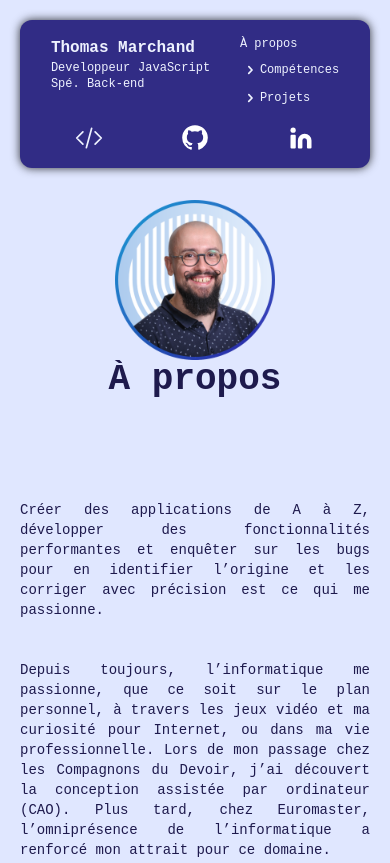
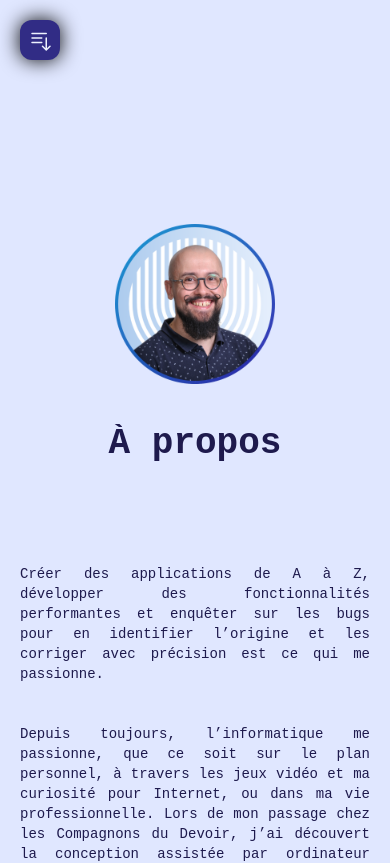
Before and after one commit to ThomMarchand/portfolio, a Next.js app: page / in a window 390 px wide. Shown: the top 863 px of the page. Built offline with nearby package versions, Linux system fonts and the light colour scheme.

Commit message:
feat(main): added dynamic navbar

```diff
--- /dev/null
+++ b/app/components/atoms/ToggleNavbar.tsx
@@ -0,0 +1,9 @@
+"use client";
+
+// import { useState } from "react";
+
+export default function ToggleNavbar() {
+  // const [openNavbar, setOpenNavbar] = useState(false);
+
+  return <button>{}</button>;
+}
--- /dev/null
+++ b/app/components/atoms/icons/IconBarsArrowDown.tsx
@@ -0,0 +1,16 @@
+export default function IconBarsArrowDown() {
+  return (
+    <svg
+      xmlns="http://www.w3.org/2000/svg"
+      viewBox="0 0 24 24"
+      fill="currentColor"
+      className="size-6"
+    >
+      <path
+        fillRule="evenodd"
+        d="M2.25 4.5A.75.75 0 0 1 3 3.75h14.25a.75.75 0 0 1 0 1.5H3a.75.75 0 0 1-.75-.75Zm0 4.5A.75.75 0 0 1 3 8.25h9.75a.75.75 0 0 1 0 1.5H3A.75.75 0 0 1 2.25 9Zm15-.75A.75.75 0 0 1 18 9v10.19l2.47-2.47a.75.75 0 1 1 1.06 1.06l-3.75 3.75a.75.75 0 0 1-1.06 0l-3.75-3.75a.75.75 0 1 1 1.06-1.06l2.47 2.47V9a.75.75 0 0 1 .75-.75Zm-15 5.25a.75.75 0 0 1 .75-.75h9.75a.75.75 0 0 1 0 1.5H3a.75.75 0 0 1-.75-.75Z"
+        clipRule="evenodd"
+      />
+    </svg>
+  );
+}
--- /dev/null
+++ b/app/components/atoms/icons/IconBarsArrowUp.tsx
@@ -0,0 +1,16 @@
+export default function IconBarsArrowUp() {
+  return (
+    <svg
+      xmlns="http://www.w3.org/2000/svg"
+      viewBox="0 0 24 24"
+      fill="currentColor"
+      className="size-6"
+    >
+      <path
+        fillRule="evenodd"
+        d="M2.25 4.5A.75.75 0 0 1 3 3.75h14.25a.75.75 0 0 1 0 1.5H3a.75.75 0 0 1-.75-.75Zm14.47 3.97a.75.75 0 0 1 1.06 0l3.75 3.75a.75.75 0 1 1-1.06 1.06L18 10.81V21a.75.75 0 0 1-1.5 0V10.81l-2.47 2.47a.75.75 0 1 1-1.06-1.06l3.75-3.75ZM2.25 9A.75.75 0 0 1 3 8.25h9.75a.75.75 0 0 1 0 1.5H3A.75.75 0 0 1 2.25 9Zm0 4.5a.75.75 0 0 1 .75-.75h5.25a.75.75 0 0 1 0 1.5H3a.75.75 0 0 1-.75-.75Z"
+        clipRule="evenodd"
+      />
+    </svg>
+  );
+}
--- a/app/components/atoms/icons/IconCode.tsx
+++ b/app/components/atoms/icons/IconCode.tsx
@@ -6,7 +6,7 @@ export default function IconeCode() {
       viewBox="0 0 24 24"
       strokeWidth="1.5"
       stroke="currentColor"
-      className="h-7 w-7 1xs:h-10 1xs:w-10 xl:h-20 xl:w-20"
+      className="h-7 w-7 1xs:h-10 1xs:w-10 xl:h-13 xl:w-13"
     >
       <path
         strokeLinecap="round"
--- a/app/components/atoms/icons/IconGitHub.tsx
+++ b/app/components/atoms/icons/IconGitHub.tsx
@@ -4,7 +4,7 @@ export default function IconGitHub() {
       <svg
         xmlns="http://www.w3.org/2000/svg"
         viewBox="0 0 24 24"
-        className="fill-white h-7 w-7 1xs:h-10 1xs:w-10 xl:h-20 xl:w-20"
+        className="fill-white h-7 w-7 1xs:h-10 1xs:w-10 xl:h-13 xl:w-13"
       >
         <g data-name="Layer 2">
           <rect
--- a/app/components/atoms/icons/IconLinkedin.tsx
+++ b/app/components/atoms/icons/IconLinkedin.tsx
@@ -4,7 +4,7 @@ export default function IconLinkedin() {
       <svg
         xmlns="http://www.w3.org/2000/svg"
         viewBox="0 0 24 24"
-        className="fill-white h-7 w-7 1xs:h-10 1xs:w-10 xl:h-20 xl:w-20"
+        className="fill-white h-7 w-7 1xs:h-10 1xs:w-10 xl:h-13 xl:w-13"
       >
         <g data-name="Layer 2">
           <g data-name="linkedin">
--- a/app/components/molecules/AnchorNavigation.tsx
+++ b/app/components/molecules/AnchorNavigation.tsx
@@ -44,7 +44,9 @@ export default function AnchorNavigation() {
 
   return (
     <div className="cursor-pointer flex flex-col text-xs gap-2 sm:text-sm lg:pl-3 xl:gap-6 xl:text-2xl xl:pl-8">
-      <p onClick={() => scrollToAboutSection()}>À propos</p>
+      <p className="ml-4" onClick={() => scrollToAboutSection()}>
+        À propos
+      </p>
 
       <div>
         <p className="flex items-center" onClick={handleOpenSkills}>
--- /dev/null
+++ b/app/components/molecules/HeaderNavbar.tsx
@@ -0,0 +1,18 @@
+export default function HeaderNavbar() {
+  return (
+    <div className="md:mx-auto">
+      <h1 className="md:text-2xl lg:text-3xl xl:text-5xl font-bold">
+        Thomas Marchand
+      </h1>
+
+      <div className="text-xs font-medium xs:flex sm:text-sm lg:text-lg xl:text-3xl">
+        <p>Developpeur</p>
+        <p className="ml-5">JavaScript</p>
+      </div>
+
+      <p className="text-xs sm:text-sm font-medium lg:text-lg xl:text-3xl">
+        Spé. Back-end
+      </p>
+    </div>
+  );
+}
--- /dev/null
+++ b/app/components/molecules/IconsNavbar.tsx
@@ -0,0 +1,21 @@
+import IconeCode from "@/app/components/atoms/icons/IconCode";
+import IconGitHub from "@/app/components/atoms/icons/IconGitHub";
+import IconLinkedin from "@/app/components/atoms/icons/IconLinkedin";
+
+export default function IconsNavbar() {
+  return (
+    <div className="flex justify-around pt-4">
+      <a href="https://www.codewars.com/users/WhyNoThom">
+        <IconeCode />
+      </a>
+
+      <a href="https://github.com/ThomMarchand">
+        <IconGitHub />
+      </a>
+
+      <a href="https://www.linkedin.com/in/thomas-marchand-developpeur-web-full-stack-front-end-back-end-france-javascript-node-react-pro">
+        <IconLinkedin />
+      </a>
+    </div>
+  );
+}
--- a/app/components/molecules/Navbar.tsx
+++ b/app/components/molecules/Navbar.tsx
@@ -1,46 +1,64 @@
+"use client";
+
+import { useEffect, useMemo, useState } from "react";
+
+import IconBarsArrowUp from "@/app/components/atoms/icons/IconBarsArrowUp";
+import IconBarsArrowDown from "@/app/components/atoms/icons/IconBarsArrowDown";
 import AnchorNavigation from "@/app/components/molecules/AnchorNavigation";
-import IconeCode from "@/app/components/atoms/icons/IconCode";
-import IconGitHub from "@/app/components/atoms/icons/IconGitHub";
-import IconLinkedin from "@/app/components/atoms/icons/IconLinkedin";
+import HeaderNavbar from "@/app/components/molecules/HeaderNavbar";
+import IconsNavbar from "@/app/components/molecules/IconsNavbar";
 
 export default function Navbar() {
+  const [openNavbar, setOpenNavbar] = useState(true);
+  const [scrollY, setScrollY] = useState(window.scrollY);
+
+  console.log(scrollY);
+  useEffect(() => {
+    const handleScroll = () => {
+      setScrollY(window.scrollY);
+
+      setOpenNavbar(false);
+    };
+
+    window.addEventListener("scroll", handleScroll);
+
+    return () => {
+      window.removeEventListener("scroll", handleScroll);
+    };
+  }, []);
+
+  useMemo(() => {
+    if (scrollY === 0) {
+      setOpenNavbar(true);
+    }
+  }, [scrollY]);
+
+  const style = openNavbar
+    ? "pt-10 sm:pt-5 md:flex md:flex-col md:justify-between md:py-10 md:inset-y-0 md:w-64 lg:w-80 xl:w-130"
+    : "w-10 h-10";
+
   return (
     <div
-      className="bg-indigo-900 text-indigo-50 shadow-3xl p-4 rounded-xl m-5 fixed top-0 left-0 inset-x-0
-    md:flex md:flex-col md:justify-between md:py-10 md:inset-y-0 md:w-64 lg:w-80 xl:w-130"
+      className={`bg-indigo-900 text-indigo-50 shadow-dark p-4 rounded-xl m-5 fixed top-0 left-0 inset-x-0 ${style}`}
     >
-      <div className="flex justify-between xs:justify-around md:flex-col md:jutify-center md:h-1/2 xl:h-7/12">
-        <div className="md:mx-auto">
-          <h1 className="md:text-2xl lg:text-3xl xl:text-5xl font-bold">
-            Thomas Marchand
-          </h1>
+      <button
+        className="absolute top-0 left-0 transform translate-x-[9px] translate-y-[9px] md:hidden"
+        onClick={() => setOpenNavbar(!openNavbar)}
+      >
+        {openNavbar ? <IconBarsArrowUp /> : <IconBarsArrowDown />}
+      </button>
 
-          <div className="text-xs font-medium xs:flex sm:text-sm lg:text-lg xl:text-3xl">
-            <p>Developpeur</p>
-            <p className="pl-2">JavaScript</p>
+      {openNavbar && (
+        <>
+          <div className="flex justify-between xs:justify-around md:flex-col md:justify-between md:h-1/2 xl:h-7/12">
+            <HeaderNavbar />
+
+            <AnchorNavigation />
           </div>
 
-          <p className="text-xs sm:text-sm font-medium lg:text-lg xl:text-3xl">
-            Spé. Back-end
-          </p>
-        </div>
-
-        <AnchorNavigation />
-      </div>
-
-      <div className="flex justify-around pt-4">
-        <a href="https://www.codewars.com/users/WhyNoThom">
-          <IconeCode />
-        </a>
-
-        <a href="https://github.com/ThomMarchand">
-          <IconGitHub />
-        </a>
-
-        <a href="https://www.linkedin.com/in/thomas-marchand-developpeur-web-full-stack-front-end-back-end-france-javascript-node-react-pro">
-          <IconLinkedin />
-        </a>
-      </div>
+          <IconsNavbar />
+        </>
+      )}
     </div>
   );
 }
--- a/app/globals.css
+++ b/app/globals.css
@@ -4,6 +4,7 @@
   --breakpoint-xs: 380px;
   --breakpoint-1xs: 500px;
   --shadow-3xl: 0 0 10px rgba(0, 0, 0, 0.8);
+  --shadow-dark: 0 0 20px rgba(0, 0, 0);
 }
 
 body {
--- a/app/page.tsx
+++ b/app/page.tsx
@@ -13,7 +13,7 @@ export default function Home() {
       <Image
         src={profilPic}
         alt="Picture of the author"
-        className="md:absolute size-40 mt-50 md:mt-4 md:mr-10"
+        className="mb-10 size-40 mt-56 md:mt-4 md:mr-10 md:absolute md:size-32 lg:size-40"
       />
 
       <div className="md:flex">
```
